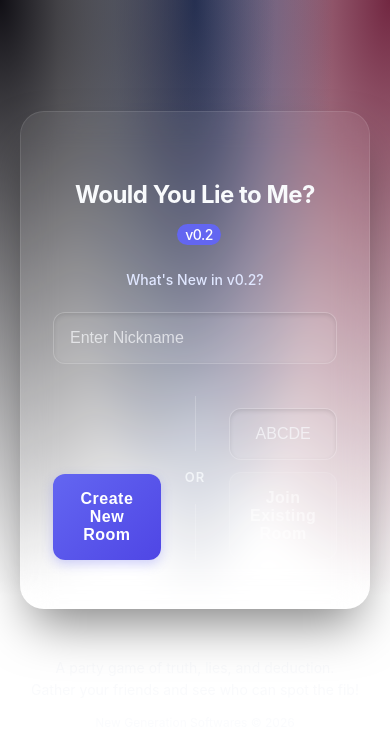
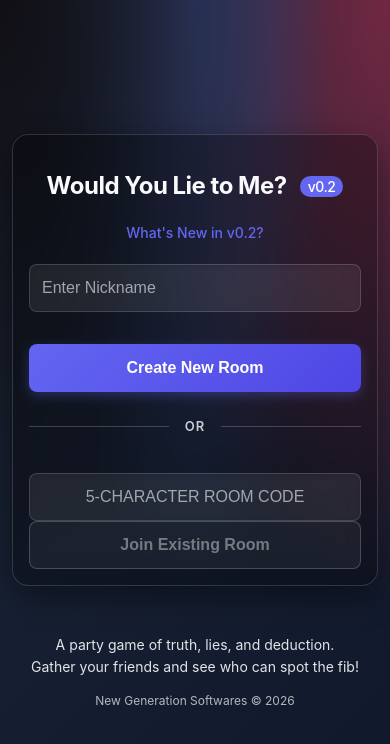
Before and after one commit to naslundx/wilty, a website: page static/index.html in a window 390 px wide. Drawn offline with Linux system fonts and the light colour scheme.

Commit message:
v0.2 design final

```diff
--- a/static/auth.js
+++ b/static/auth.js
@@ -132,10 +132,8 @@ function validateRoomCode() {
   btn.disabled = !isValid;
 
   if (isValid) {
-    btn.classList.remove("secondary");
-    btn.classList.add("primary");
+    btn.classList.remove("btn-alt");
   } else {
-    btn.classList.remove("primary");
-    btn.classList.add("secondary");
+    btn.classList.add("btn-alt");
   }
 }
--- a/static/index.html
+++ b/static/index.html
@@ -6,8 +6,11 @@
     <title>Would You Lie to Me? - Join Game</title>
     <link rel="stylesheet" href="/style.css" />
   </head>
-  <body class="landing-page">
-    <main class="glass-panel">
+  <body class="center-content">
+    <main
+      class="card"
+      style="max-width: 480px; margin: 0 auto; text-align: center"
+    >
       <h1>Would You Lie to Me? <span class="version-badge">v0.2</span></h1>
       <p class="text-center font-size-14 text-muted margin-bottom-20">
         <a href="/changelog.html" class="changelog-link">What's New in v0.2?</a>
@@ -15,34 +18,32 @@
       <input
         type="text"
         id="username-input"
-        class="glass-input nickname-input"
+        class="nickname-input"
         placeholder="Enter Nickname"
       />
 
-      <div class="glass-options-row">
-        <div class="glass-option-card">
-          <button id="create-game-btn" class="glass-btn primary">
-            Create New Room
-          </button>
+      <div class="options-row">
+        <div class="option-card">
+          <button id="create-game-btn">Create New Room</button>
         </div>
-        <div class="glass-divider">
+        <div class="option-divider">
           <span>OR</span>
         </div>
-        <div class="glass-option-card">
+        <div class="option-card">
           <input
             type="text"
             id="game-id-input"
             maxlength="5"
-            placeholder="ABCDE"
-            class="glass-input text-center text-transform-uppercase"
+            placeholder="5-character Room Code"
+            class="text-center text-transform-uppercase"
           />
-          <button class="glass-btn secondary" id="join-btn" disabled>
+          <button class="btn-alt" id="join-btn" disabled>
             Join Existing Room
           </button>
         </div>
       </div>
     </main>
-    <footer class="glass-footer">
+    <footer>
       <div class="about-text">
         A party game of truth, lies, and deduction.<br />
         Gather your friends and see who can spot the fib!
--- a/static/style.css
+++ b/static/style.css
@@ -1,12 +1,12 @@
 :root {
-  --bg-primary: #f8fafc;
-  --card-bg: #ffffff;
-  --text-main: #0f172a;
-  --accent: #6366f1; /* Changed to a sleeker indigo */
+  --bg-primary: #0f172a;
+  --card-bg: rgba(0, 0, 0, 0.3);
+  --text-main: #f8fafc;
+  --accent: #6366f1;
   --accent-hover: #4f46e5;
   --success: #10b981;
   --danger: #ef4444;
-  --border: #e2e8f0;
+  --border: rgba(255, 255, 255, 0.15);
 }
 
 .version-badge {
@@ -30,7 +30,11 @@
   text-decoration: underline;
 }
 
-/* Base resets adjusted for mobile viewport boundaries */
+.center-content {
+  display: flex;
+  flex-direction: column;
+  justify-content: center;
+}
 * {
   box-sizing: border-box;
   margin: 0;
@@ -43,11 +47,18 @@ body {
     system-ui,
     -apple-system,
     sans-serif;
-  background-color: var(--bg-primary);
+  background-color: #0f172a;
+  background-image:
+    radial-gradient(at 0% 0%, hsla(253, 16%, 7%, 1) 0, transparent 50%),
+    radial-gradient(at 50% 0%, hsla(225, 39%, 30%, 1) 0, transparent 50%),
+    radial-gradient(at 100% 0%, hsla(339, 49%, 30%, 1) 0, transparent 50%),
+    linear-gradient(135deg, #1e293b 0%, #0f172a 100%);
+  background-attachment: fixed;
   color: var(--text-main);
   max-width: 600px;
   margin: 0 auto;
   padding: 16px;
+  min-height: 100vh;
   line-height: 1.6;
   -webkit-tap-highlight-color: transparent;
 }
@@ -69,52 +80,83 @@ h1 {
   font-size: 1.8rem;
   margin: 16px 0;
   text-align: center;
-  color: #0f172a;
+  color: var(--text-main);
+  font-weight: 700;
+  letter-spacing: -0.5px;
 }
 
 h2 {
   font-size: 1.4rem;
-  color: #0f172a;
+  color: var(--text-main);
   margin-bottom: 12px;
 }
 
 h3 {
   font-size: 1.1rem;
-  color: #0f172a;
+  color: var(--text-main);
   margin-bottom: 8px;
 }
 
 footer {
-  margin-top: 30px;
+  margin-top: 48px;
   text-align: center;
+  color: rgba(248, 250, 252, 0.9);
+  font-size: 14px;
+  line-height: 1.6;
+}
+
+footer .copyright {
+  margin-top: 12px;
+  font-size: 12px;
+  color: rgba(248, 250, 252, 0.7);
 }
 
 /* Responsive Cards */
 .card {
   background: var(--card-bg);
-  padding: 20px;
-  border-radius: 12px;
-  box-shadow: 0 4px 12px rgba(0, 0, 0, 0.03);
+  backdrop-filter: blur(16px);
+  -webkit-backdrop-filter: blur(16px);
   border: 1px solid var(--border);
-  margin-bottom: 16px;
+  padding: 24px;
+  border-radius: 16px;
+  box-shadow: 0 12px 32px rgba(0, 0, 0, 0.4);
+  margin-bottom: 20px;
   width: 100%;
 }
 
 .options-row {
   display: flex;
   flex-direction: row;
-  gap: 10px;
-  padding: 10px;
-  align-items: end;
-  margin-top: 30px;
+  gap: 24px;
+  margin-top: 32px;
+  align-items: stretch;
 }
 
 .option-card {
   flex: 1;
+  display: flex;
+  flex-direction: column;
+  justify-content: flex-end;
 }
 
-.option-card.minimal {
-  flex: 0;
+.option-divider {
+  display: flex;
+  flex-direction: column;
+  align-items: center;
+  text-align: center;
+  color: rgba(248, 250, 252, 0.8);
+  font-weight: 600;
+  font-size: 13px;
+  letter-spacing: 1px;
+}
+.option-divider::before,
+.option-divider::after {
+  content: "";
+  flex: 1;
+  border-left: 1px solid rgba(255, 255, 255, 0.2);
+}
+.option-divider span {
+  padding: 16px 0;
 }
 
 /* Mobile-First Form Control Optimization */
@@ -122,21 +164,36 @@ input[type="text"],
 select,
 input[type="number"] {
   width: 100%;
-  padding: 14px 12px; /* Increased vertical padding for easier finger tapping */
-  border: 2px solid var(--border);
+  padding: 14px 12px;
+  border: 1px solid rgba(255, 255, 255, 0.15);
   border-radius: 8px;
-  font-size: 16px; /* Crucial: Prevents iOS from auto-zooming inputs on focus */
-  transition: border-color 0.2s;
+  font-size: 16px;
+  transition: all 0.2s ease;
   margin-top: 12px;
   display: block;
-  background-color: var(--card-bg);
+  background-color: rgba(255, 255, 255, 0.08);
+  color: var(--text-main);
+  box-shadow: inset 0 2px 4px rgba(0, 0, 0, 0.1);
+}
+
+input[type="text"]::placeholder,
+select::placeholder,
+input[type="number"]::placeholder {
+  color: rgba(248, 250, 252, 0.6);
 }
 
 input[type="text"]:focus,
 select:focus,
 input[type="number"]:focus {
+  background-color: rgba(255, 255, 255, 0.12);
+  border-color: rgba(255, 255, 255, 0.5);
   outline: none;
-  border-color: var(--accent);
+  box-shadow: 0 0 0 4px rgba(255, 255, 255, 0.05);
+}
+
+select option {
+  background-color: #1e293b;
+  color: #f8fafc;
 }
 
 /* Tap Target Optimization (Minimum 44px height for touch safety) */
@@ -154,39 +211,44 @@ button {
   justify-content: center;
   transition:
     background-color 0.2s,
-    transform 0.1s;
-  background-color: var(--accent);
+    transform 0.1s,
+    box-shadow 0.2s;
+  background: linear-gradient(135deg, #6366f1 0%, #4f46e5 100%);
   color: white;
+  box-shadow: 0 4px 12px rgba(99, 102, 241, 0.3);
 }
 
 /* Desktop Hover Interaction Guardrails */
 @media (hover: hover) {
   button:hover {
-    background-color: var(--accent-hover);
-    transform: translateY(-1px);
+    background: linear-gradient(135deg, #4f46e5 0%, #4338ca 100%);
+    transform: translateY(-2px);
+    box-shadow: 0 6px 16px rgba(99, 102, 241, 0.4);
   }
 }
 
 button:active {
-  transform: scale(0.98);
+  transform: translateY(0);
 }
 
 button:disabled {
-  background-color: #cbd5e1 !important;
-  color: #94a3b8 !important;
+  background: rgba(255, 255, 255, 0.05) !important;
+  color: rgba(255, 255, 255, 0.4) !important;
   cursor: not-allowed;
   transform: none !important;
+  box-shadow: none !important;
 }
 
 .btn-alt {
-  background-color: transparent;
-  color: var(--accent);
-  border: 2px solid var(--accent);
+  background: rgba(255, 255, 255, 0.05);
+  color: var(--text-main);
+  border: 1px solid rgba(255, 255, 255, 0.2);
+  box-shadow: none;
 }
 
 @media (hover: hover) {
   .btn-alt:hover {
-    background-color: #f5f3ff;
+    background: rgba(255, 255, 255, 0.1);
   }
 }
 
@@ -212,9 +274,10 @@ button:disabled {
 
 /* Checkbox Cards scaled for thumbs */
 .checkbox-card {
-  background: #f1f5f9;
+  background: rgba(255, 255, 255, 0.05);
   padding: 14px;
   border-radius: 8px;
+  border: 1px solid rgba(255, 255, 255, 0.1);
   margin: 8px 0;
   display: flex;
   align-items: center;
@@ -236,7 +299,7 @@ button:disabled {
 
 /* Text Containers */
 .highlight-box {
-  background: #eff6ff;
+  background: rgba(255, 255, 255, 0.08);
   border-left: 4px solid var(--accent);
   padding: 14px;
   border-radius: 4px;
@@ -246,9 +309,9 @@ button:disabled {
 }
 
 .timer-banner {
-  background-color: #fff7ed;
-  border: 1px solid #ffedd5;
-  color: #c2410c;
+  background-color: rgba(239, 68, 68, 0.15);
+  border: 1px solid rgba(239, 68, 68, 0.3);
+  color: #fca5a5;
   padding: 6px 14px;
   border-radius: 6px;
   text-align: center;
@@ -263,14 +326,14 @@ button:disabled {
 @keyframes timer-flash-animation {
   0%,
   100% {
-    background-color: #fff7ed;
-    color: #c2410c;
+    background-color: rgba(239, 68, 68, 0.15);
+    color: #fca5a5;
     opacity: 1;
   }
   50% {
-    background-color: #fee2e2;
-    color: #991b1b;
-    opacity: 0.5;
+    background-color: rgba(239, 68, 68, 0.4);
+    color: #fecaca;
+    opacity: 0.8;
   }
 }
 .alert-banner {
@@ -314,18 +377,18 @@ table {
 th,
 td {
   padding: 12px 8px;
-  border-bottom: 1px solid var(--border);
+  border-bottom: 1px solid rgba(255, 255, 255, 0.1);
   text-align: left;
   font-size: 14px;
 }
 
 th {
-  background-color: #f1f5f9;
+  background-color: rgba(255, 255, 255, 0.05);
   font-weight: 600;
 }
 
 tr:hover {
-  background-color: #f8fafc;
+  background-color: rgba(255, 255, 255, 0.08);
 }
 
 /* Admin Specific Panel Adjustments */
@@ -386,21 +449,21 @@ body[style*="max-width: 950px"],
     padding: 16px;
   }
 
-  .glass-options-row {
+  .options-row {
     flex-direction: column;
   }
 
-  .glass-divider {
+  .option-divider {
     flex-direction: row;
   }
 
-  .glass-divider::before,
-  .glass-divider::after {
+  .option-divider::before,
+  .option-divider::after {
     border-bottom: 1px solid rgba(255, 255, 255, 0.2);
     border-left: none;
   }
 
-  .glass-divider span {
+  .option-divider span {
     padding: 0 16px;
   }
 
@@ -433,7 +496,7 @@ body[style*="max-width: 950px"],
   text-align: center;
 }
 .text-muted {
-  color: #64748b;
+  color: rgba(248, 250, 252, 0.6);
 }
 .margin-top-n10 {
   margin-top: -10px;
@@ -520,7 +583,7 @@ body[style*="max-width: 950px"],
   word-wrap: break-word;
 }
 .bg-indigo-100 {
-  background: #e0e7ff;
+  background: rgba(99, 102, 241, 0.15);
 }
 .margin-0 {
   margin: 0;
@@ -550,10 +613,10 @@ body[style*="max-width: 950px"],
   font-size: 16px;
 }
 .bg-gray-100 {
-  background-color: #f1f5f9;
+  background-color: rgba(255, 255, 255, 0.1);
 }
 .text-color-slate-600 {
-  color: #475569;
+  color: #cbd5e1;
 }
 .bg-success {
   background-color: var(--success);
@@ -611,163 +674,4 @@ body[style*="max-width: 950px"],
   height: 18px;
 }
 
-/* Landing Page Redesign (Glassmorphism) */
-body.landing-page {
-  background: linear-gradient(135deg, #1e293b 0%, #0f172a 100%);
-  background-image:
-    radial-gradient(at 0% 0%, hsla(253, 16%, 7%, 1) 0, transparent 50%),
-    radial-gradient(at 50% 0%, hsla(225, 39%, 30%, 1) 0, transparent 50%),
-    radial-gradient(at 100% 0%, hsla(339, 49%, 30%, 1) 0, transparent 50%);
-  color: #f8fafc;
-  min-height: 100vh;
-  display: flex;
-  flex-direction: column;
-  justify-content: center;
-  align-items: center;
-  margin: 0;
-  max-width: none;
-  padding: 20px;
-}
-
-body.landing-page .text-muted {
-  color: rgba(248, 250, 252, 0.7) !important;
-}
-
-body.landing-page h1 {
-  color: #f8fafc;
-  font-weight: 700;
-  letter-spacing: -0.5px;
-}
-
-body.landing-page .changelog-link {
-  color: #e0e7ff;
-  transition: color 0.2s;
-}
-body.landing-page .changelog-link:hover {
-  color: #fff;
-  text-decoration: none;
-}
-
-.glass-panel {
-  background: rgba(255, 255, 255, 0.05);
-  backdrop-filter: blur(16px);
-  -webkit-backdrop-filter: blur(16px);
-  border: 1px solid rgba(255, 255, 255, 0.1);
-  border-radius: 24px;
-  padding: 48px 32px;
-  box-shadow: 0 25px 50px -12px rgba(0, 0, 0, 0.5);
-  width: 100%;
-  max-width: 480px;
-  margin: 0 auto;
-  text-align: center;
-}
-
-.glass-input {
-  background: rgba(255, 255, 255, 0.08) !important;
-  border: 1px solid rgba(255, 255, 255, 0.15) !important;
-  color: #f8fafc !important;
-  border-radius: 12px !important;
-  padding: 16px !important;
-  font-size: 16px;
-  transition: all 0.2s ease;
-  width: 100%;
-  box-shadow: inset 0 2px 4px rgba(0, 0, 0, 0.1);
-}
-.glass-input::placeholder {
-  color: rgba(248, 250, 252, 0.7);
-}
-.glass-input:focus {
-  background: rgba(255, 255, 255, 0.12) !important;
-  border-color: rgba(255, 255, 255, 0.5) !important;
-  outline: none;
-  box-shadow: 0 0 0 4px rgba(255, 255, 255, 0.05);
-}
-
-.glass-options-row {
-  display: flex;
-  flex-direction: row;
-  gap: 24px;
-  margin-top: 32px;
-  align-items: stretch;
-}
-
-.glass-option-card {
-  flex: 1;
-  display: flex;
-  flex-direction: column;
-  justify-content: flex-end;
-}
-
-.glass-divider {
-  display: flex;
-  flex-direction: column;
-  align-items: center;
-  text-align: center;
-  color: rgba(248, 250, 252, 0.8);
-  font-weight: 600;
-  font-size: 13px;
-  letter-spacing: 1px;
-}
-.glass-divider::before,
-.glass-divider::after {
-  content: "";
-  flex: 1;
-  border-left: 1px solid rgba(255, 255, 255, 0.2);
-  border-bottom: none;
-}
-.glass-divider span {
-  padding: 16px 0;
-}
-
-.glass-btn {
-  border-radius: 12px;
-  font-weight: 600;
-  letter-spacing: 0.5px;
-  transition: all 0.2s ease;
-  border: none;
-  width: 100%;
-  padding: 16px;
-  font-size: 16px;
-  cursor: pointer;
-}
-.glass-btn.primary {
-  background: linear-gradient(135deg, #6366f1 0%, #4f46e5 100%);
-  color: #ffffff;
-  box-shadow: 0 4px 12px rgba(99, 102, 241, 0.3);
-}
-.glass-btn.primary:hover {
-  background: linear-gradient(135deg, #4f46e5 0%, #4338ca 100%);
-  transform: translateY(-2px);
-  box-shadow: 0 6px 16px rgba(99, 102, 241, 0.4);
-}
-.glass-btn.primary:active {
-  transform: translateY(0);
-}
-.glass-btn.secondary {
-  background: rgba(255, 255, 255, 0.05);
-  border: 1px solid rgba(255, 255, 255, 0.2);
-  color: #f8fafc;
-  margin-top: 12px;
-}
-.glass-btn.secondary:hover:not(:disabled) {
-  background: rgba(255, 255, 255, 0.1);
-  transform: translateY(-2px);
-}
-.glass-btn.secondary:disabled {
-  background: rgba(255, 255, 255, 0.05) !important;
-  border-color: rgba(255, 255, 255, 0.1) !important;
-  color: rgba(255, 255, 255, 0.5) !important;
-}
-
-.glass-footer {
-  margin-top: 48px;
-  color: rgba(248, 250, 252, 0.9);
-  font-size: 14px;
-  text-align: center;
-  line-height: 1.6;
-}
-.glass-footer .copyright {
-  margin-top: 12px;
-  font-size: 12px;
-  color: rgba(248, 250, 252, 0.7);
-}
+/* --- Global overrides completed. --- */
```
Also changed, not shown: static/changelog.html (+24 -3 lines).
